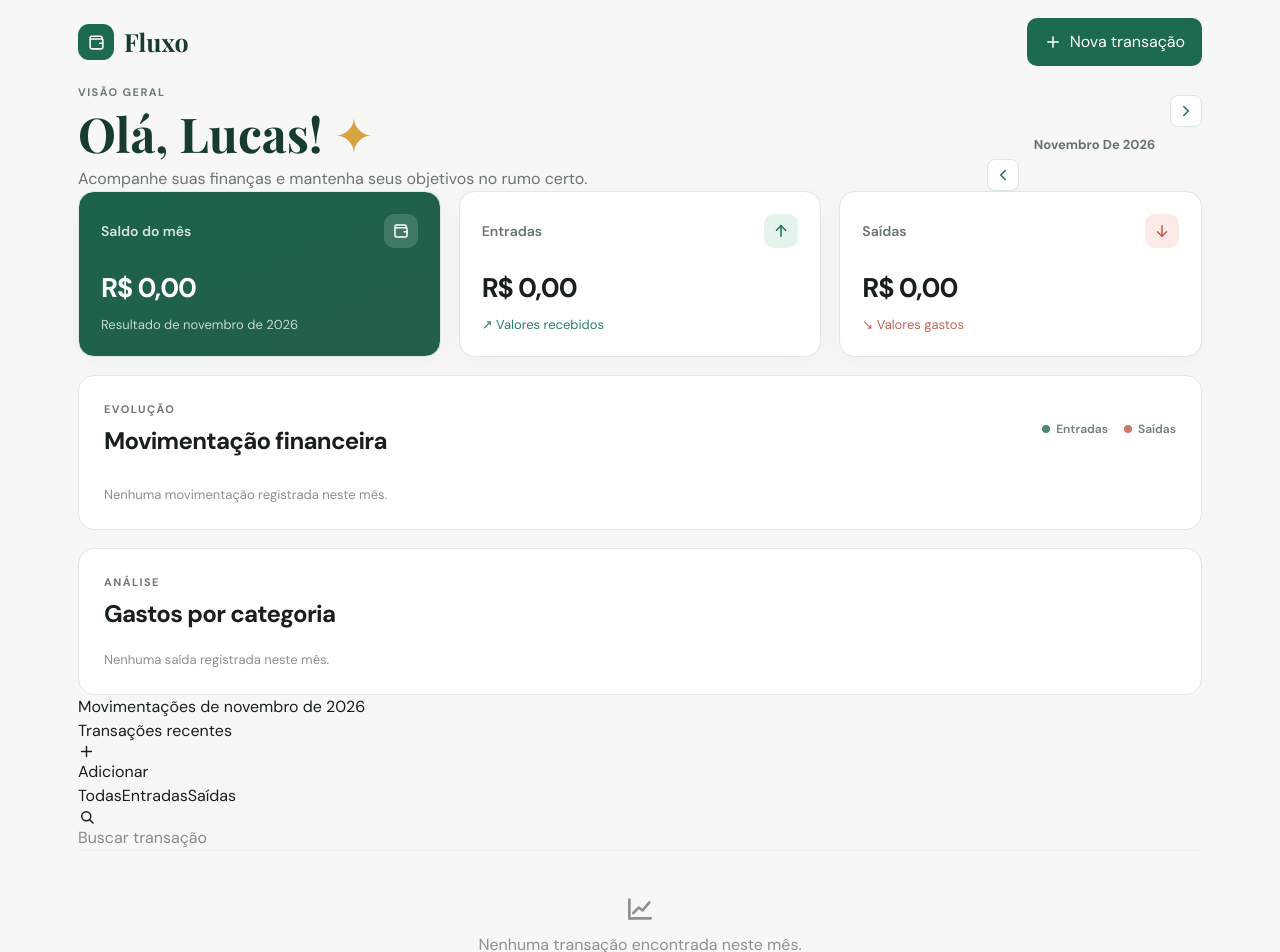
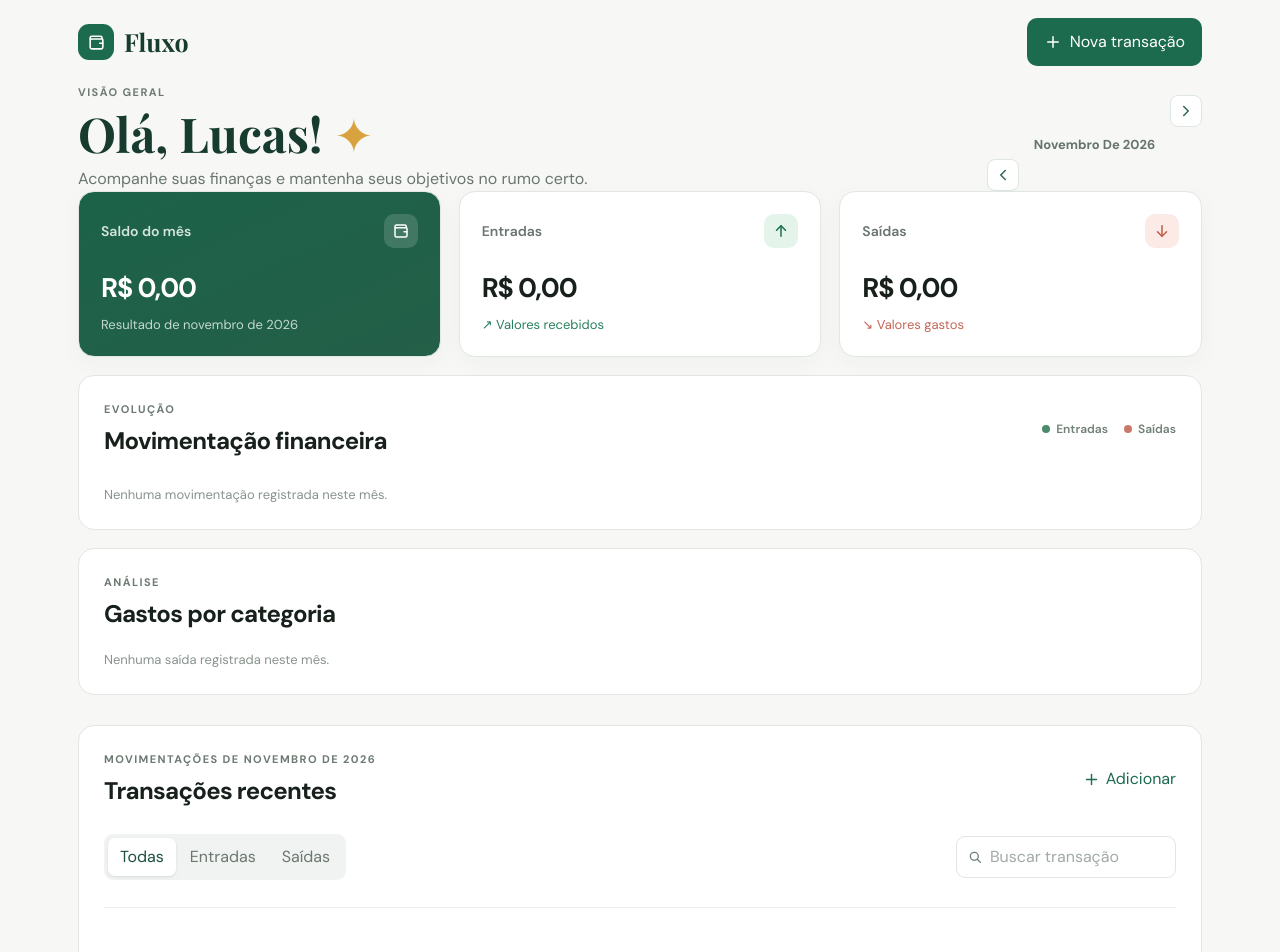
Before and after one commit to llima598/fluxo-controle-financeiro, a React (Vite) app: page / in a window 1280 px wide. Shown: the top 952 px of the page. Built offline with nearby package versions, Linux system fonts and the light colour scheme.

Commit message:
refactor: migrate transactions section to tailwind

```diff
--- a/src/components/TransactionsSection.tsx
+++ b/src/components/TransactionsSection.tsx
@@ -3,7 +3,6 @@ import Icon from './Icon'
 import TransactionList from './TransactionList'
 
 type TransactionFilter = 'all' | 'income' | 'expense'
-
 interface TransactionsSectionProps {
   monthLabel: string
   filter: TransactionFilter
@@ -17,28 +16,24 @@ interface TransactionsSectionProps {
   onEdit: (transaction: Transaction) => void
 }
 
-const filters: Array<[TransactionFilter, string]> = [
-  ['all', 'Todas'],
-  ['income', 'Entradas'],
-  ['expense', 'Saídas'],
-]
+const filters: Array<[TransactionFilter, string]> = [['all', 'Todas'], ['income', 'Entradas'], ['expense', 'Saídas']]
 
 export default function TransactionsSection({ monthLabel, filter, search, onFilterChange, onSearchChange, onAdd, transactions, currency, onRemove, onEdit }: TransactionsSectionProps) {
   return (
-    <section className="content-card">
-      <div className="content-heading">
-        <div><p className="eyebrow">Movimentações de {monthLabel}</p><h2>Transações recentes</h2></div>
-        <button className="text-button" onClick={onAdd}><Icon name="plus" size={17} /> Adicionar</button>
+    <section className="mt-[30px] rounded-2xl border border-[#e1e7e2] bg-white p-[25px] max-[680px]:mt-[18px] max-[680px]:p-[18px]">
+      <div className="flex items-center justify-between gap-4">
+        <div><p className="mb-[7px] text-[11px] font-bold uppercase tracking-[0.13em] text-[#6d7a72]">Movimentações de {monthLabel}</p><h2 className="mb-0 text-2xl font-bold tracking-[-0.03em]">Transações recentes</h2></div>
+        <button className="inline-flex items-center gap-1.5 border-0 bg-transparent text-sm font-bold text-[#1d6b4e]" onClick={onAdd}><Icon name="plus" size={17} /> Adicionar</button>
       </div>
-      <div className="toolbar">
-        <div className="filters">
+      <div className="my-[27px] flex items-center justify-between gap-4 max-[680px]:items-stretch max-[680px]:flex-col">
+        <div className="flex gap-0.5 rounded-[9px] bg-[#f0f3f1] p-1 max-[680px]:overflow-x-auto">
           {filters.map(([value, label]) => (
-            <button key={value} className={filter === value ? 'active' : ''} onClick={() => onFilterChange(value)}>{label}</button>
+            <button key={value} className={`whitespace-nowrap rounded-[7px] border-0 px-3 py-[7px] text-[13px] font-semibold ${filter === value ? 'bg-white text-[#1b513d] shadow-[0_1px_3px_rgba(0,0,0,0.1)]' : 'bg-transparent text-[#6c776f]'}`} onClick={() => onFilterChange(value)}>{label}</button>
           ))}
         </div>
-        <label className="search">
+        <label className="flex w-[220px] items-center gap-[7px] rounded-[9px] border border-[#e0e6e1] px-2.5 py-2 text-[#718077] max-[680px]:w-full">
           <Icon name="search" size={18} />
-          <input value={search} onChange={(event) => onSearchChange(event.target.value)} placeholder="Buscar transação" />
+          <input className="w-full border-0 text-[13px] text-[#27342d] outline-none placeholder:text-[#a1aaa4]" value={search} onChange={(event) => onSearchChange(event.target.value)} placeholder="Buscar transação" />
         </label>
       </div>
       <TransactionList transactions={transactions} currency={currency} onRemove={onRemove} onEdit={onEdit} />
```
